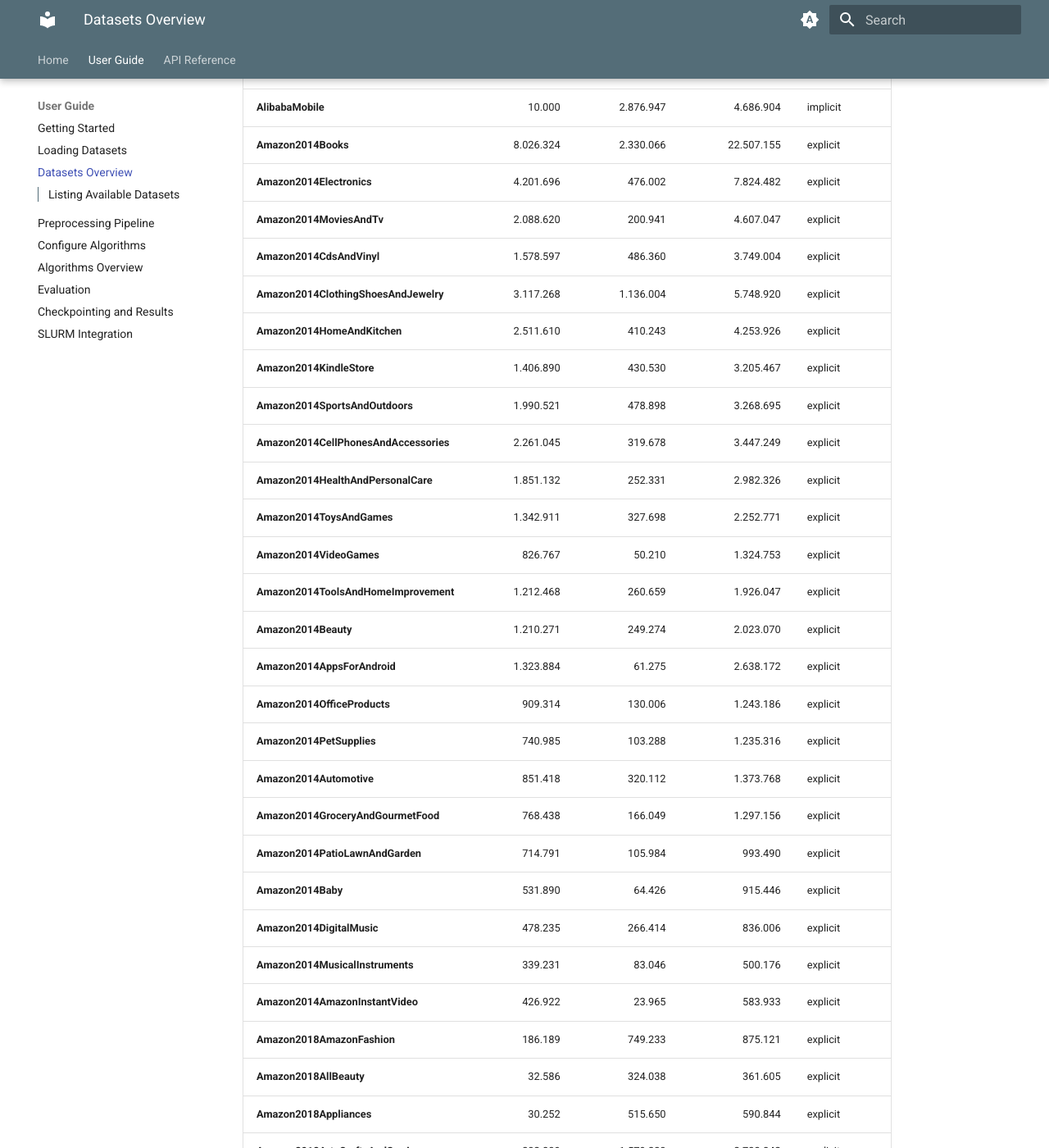
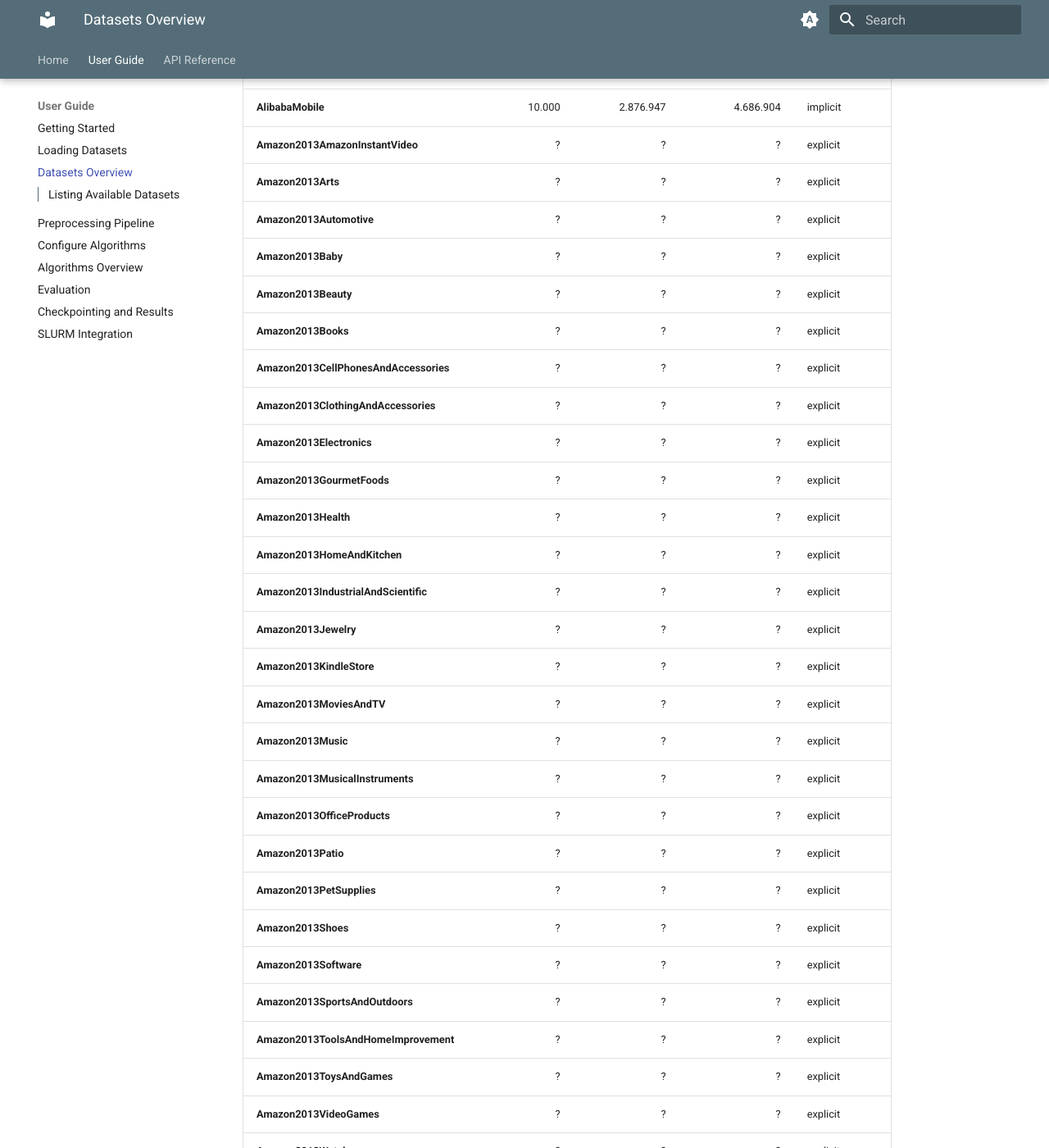
Before and after one commit to ISG-Siegen/OmniRec, an MkDocs documentation site: the page built from docs/datasets_overview.md, in a window 1280 px wide and 1400 px high, scrolled down 323 px. Shown: the whole window at 82% size. Built offline with MkDocs 1.6.1 and Material for MkDocs 9.7.7, drawn with Linux system fonts in a browser that asks for light colours; some of the changed text lies outside the part shown.

```diff
--- a/docs/datasets_overview.md
+++ b/docs/datasets_overview.md
@@ -8,32 +8,60 @@ The framework includes many built-in datasets. Use the exact name with the [`use
 | **AdressaOneWeek** | 640.503 | 20.428 | 2.817.881 | implicit |
 | **AlibabaIFashion** | 3.569.112 | 4.463.302 | 191.394.393 | implicit |
 | **AlibabaMobile** | 10.000 | 2.876.947 | 4.686.904 | implicit |
+| **Amazon2013AmazonInstantVideo** | ? | ? | ? | explicit |
+| **Amazon2013Arts** | ? | ? | ? | explicit |
+| **Amazon2013Automotive** | ? | ? | ? | explicit |
+| **Amazon2013Baby** | ? | ? | ? | explicit |
+| **Amazon2013Beauty** | ? | ? | ? | explicit |
+| **Amazon2013Books** | ? | ? | ? | explicit |
+| **Amazon2013CellPhonesAndAccessories** | ? | ? | ? | explicit |
+| **Amazon2013ClothingAndAccessories** | ? | ? | ? | explicit |
+| **Amazon2013Electronics** | ? | ? | ? | explicit |
+| **Amazon2013GourmetFoods** | ? | ? | ? | explicit |
+| **Amazon2013Health** | ? | ? | ? | explicit |
+| **Amazon2013HomeAndKitchen** | ? | ? | ? | explicit |
+| **Amazon2013IndustrialAndScientific** | ? | ? | ? | explicit |
+| **Amazon2013Jewelry** | ? | ? | ? | explicit |
+| **Amazon2013KindleStore** | ? | ? | ? | explicit |
+| **Amazon2013MoviesAndTV** | ? | ? | ? | explicit |
+| **Amazon2013Music** | ? | ? | ? | explicit |
+| **Amazon2013MusicalInstruments** | ? | ? | ? | explicit |
+| **Amazon2013OfficeProducts** | ? | ? | ? | explicit |
+| **Amazon2013Patio** | ? | ? | ? | explicit |
+| **Amazon2013PetSupplies** | ? | ? | ? | explicit |
+| **Amazon2013Shoes** | ? | ? | ? | explicit |
+| **Amazon2013Software** | ? | ? | ? | explicit |
+| **Amazon2013SportsAndOutdoors** | ? | ? | ? | explicit |
+| **Amazon2013ToolsAndHomeImprovement** | ? | ? | ? | explicit |
+| **Amazon2013ToysAndGames** | ? | ? | ? | explicit |
+| **Amazon2013VideoGames** | ? | ? | ? | explicit |
+| **Amazon2013Watches** | ? | ? | ? | explicit |
+| **Amazon2014AmazonInstantVideo** | 426.922 | 23.965 | 583.933 | explicit |
+| **Amazon2014AppsForAndroid** | 1.323.884 | 61.275 | 2.638.172 | explicit |
+| **Amazon2014Automotive** | 851.418 | 320.112 | 1.373.768 | explicit |
+| **Amazon2014Baby** | 531.890 | 64.426 | 915.446 | explicit |
+| **Amazon2014Beauty** | 1.210.271 | 249.274 | 2.023.070 | explicit |
 | **Amazon2014Books** | 8.026.324 | 2.330.066 | 22.507.155 | explicit |
+| **Amazon2014CdsAndVinyl** | 1.578.597 | 486.360 | 3.749.004 | explicit |
+| **Amazon2014CellPhonesAndAccessories** | 2.261.045 | 319.678 | 3.447.249 | explicit |
+| **Amazon2014ClothingShoesAndJewelry** | 3.117.268 | 1.136.004 | 5.748.920 | explicit |
+| **Amazon2014DigitalMusic** | 478.235 | 266.414 | 836.006 | explicit |
 | **Amazon2014Electronics** | 4.201.696 | 476.002 | 7.824.482 | explicit |
-| **Amazon2014MoviesAndTv** | 2.088.620 | 200.941 | 4.607.047 | explicit |
-| **Amazon2014CdsAndVinyl** | 1.578.597 | 486.360 | 3.749.004 | explicit |
-| **Amazon2014ClothingShoesAndJewelry** | 3.117.268 | 1.136.004 | 5.748.920 | explicit |
+| **Amazon2014GroceryAndGourmetFood** | 768.438 | 166.049 | 1.297.156 | explicit |
+| **Amazon2014HealthAndPersonalCare** | 1.851.132 | 252.331 | 2.982.326 | explicit |
 | **Amazon2014HomeAndKitchen** | 2.511.610 | 410.243 | 4.253.926 | explicit |
 | **Amazon2014KindleStore** | 1.406.890 | 430.530 | 3.205.467 | explicit |
+| **Amazon2014MoviesAndTv** | 2.088.620 | 200.941 | 4.607.047 | explicit |
+| **Amazon2014MusicalInstruments** | 339.231 | 83.046 | 500.176 | explicit |
+| **Amazon2014OfficeProducts** | 909.314 | 130.006 | 1.243.186 | explicit |
+| **Amazon2014PatioLawnAndGarden** | 714.791 | 105.984 | 993.490 | explicit |
+| **Amazon2014PetSupplies** | 740.985 | 103.288 | 1.235.316 | explicit |
 | **Amazon2014SportsAndOutdoors** | 1.990.521 | 478.898 | 3.268.695 | explicit |
-| **Amazon2014CellPhonesAndAccessories** | 2.261.045 | 319.678 | 3.447.249 | explicit |
-| **Amazon2014HealthAndPersonalCare** | 1.851.132 | 252.331 | 2.982.326 | explicit |
+| **Amazon2014ToolsAndHomeImprovement** | 1.212.468 | 260.659 | 1.926.047 | explicit |
 | **Amazon2014ToysAndGames** | 1.342.911 | 327.698 | 2.252.771 | explicit |
 | **Amazon2014VideoGames** | 826.767 | 50.210 | 1.324.753 | explicit |
-| **Amazon2014ToolsAndHomeImprovement** | 1.212.468 | 260.659 | 1.926.047 | explicit |
-| **Amazon2014Beauty** | 1.210.271 | 249.274 | 2.023.070 | explicit |
-| **Amazon2014AppsForAndroid** | 1.323.884 | 61.275 | 2.638.172 | explicit |
-| **Amazon2014OfficeProducts** | 909.314 | 130.006 | 1.243.186 | explicit |
-| **Amazon2014PetSupplies** | 740.985 | 103.288 | 1.235.316 | explicit |
-| **Amazon2014Automotive** | 851.418 | 320.112 | 1.373.768 | explicit |
-| **Amazon2014GroceryAndGourmetFood** | 768.438 | 166.049 | 1.297.156 | explicit |
-| **Amazon2014PatioLawnAndGarden** | 714.791 | 105.984 | 993.490 | explicit |
-| **Amazon2014Baby** | 531.890 | 64.426 | 915.446 | explicit |
-| **Amazon2014DigitalMusic** | 478.235 | 266.414 | 836.006 | explicit |
-| **Amazon2014MusicalInstruments** | 339.231 | 83.046 | 500.176 | explicit |
-| **Amazon2014AmazonInstantVideo** | 426.922 | 23.965 | 583.933 | explicit |
+| **Amazon2018AllBeauty** | 32.586 | 324.038 | 361.605 | explicit |
 | **Amazon2018AmazonFashion** | 186.189 | 749.233 | 875.121 | explicit |
-| **Amazon2018AllBeauty** | 32.586 | 324.038 | 361.605 | explicit |
 | **Amazon2018Appliances** | 30.252 | 515.650 | 590.844 | explicit |
 | **Amazon2018ArtsCraftsAndSewing** | 302.809 | 1.579.230 | 2.733.842 | explicit |
 | **Amazon2018Automotive** | 925.387 | 3.873.247 | 7.815.540 | explicit |
@@ -93,12 +121,37 @@ The framework includes many built-in datasets. Use the exact name with the [`use
 | **Amazon2023SubscriptionBoxes** | 15.200 | 641 | 16.200 | explicit |
 | **Amazon2023ToolsAndHomeImprovement** | 12.200.000 | 1.500.000 | 27.000.000 | explicit |
 | **Amazon2023ToysAndGames** | 8.100.000 | 890.700 | 16.300.000 | explicit |
+| **Amazon2023Unknown** | 23.100.000 | 13.200.000 | 63.800.000 | explicit |
 | **Amazon2023VideoGames** | 2.800.000 | 137.200 | 4.600.000 | explicit |
-| **Amazon2023Unknown** | 23.100.000 | 13.200.000 | 63.800.000 | explicit |
+| **AmazonMP3** | ? | ? | ? | ? |
+| **AmazonRatings** | ? | ? | ? | ? |
 | **Anime** | 73.515 | 11.200 | 7.813.730 | explicit |
 | **BeerAdvocate** | 33.388 | 66.055 | 1.571.808 | explicit |
-| **RateBeer** | 29.265 | 110.369 | 2.855.232 | explicit |
 | **Behance** | 63.497 | 178.788 | 1.000.000 | implicit |
+| **BookCrossing** | ? | ? | ? | explicit |
+| **CiaoDVD** | ? | ? | ? | ? |
+| **CiteULikeA** | ? | ? | ? | implicit |
+| **CiteULikeT** | ? | ? | ? | implicit |
+| **DeliveryHeroSE** | ? | ? | ? | implicit |
+| **DeliveryHeroSG** | ? | ? | ? | implicit |
+| **DeliveryHeroTW** | ? | ? | ? | implicit |
+| **DianpingSequentialRec** | ? | ? | ? | implicit |
+| **DianpingSocialRec** | ? | ? | ? | ? |
+| **DoubanBook** | ? | ? | ? | ? |
+| **DoubanMovie** | ? | ? | ? | ? |
+| **DoubanMusic** | ? | ? | ? | ? |
+| **DoubanShort** | ? | ? | ? | ? |
+| **FilmTrust** | ? | ? | ? | ? |
+| **Frappe** | ? | ? | ? | implicit |
+| **GoodreadsChildren** | ? | ? | ? | explicit |
+| **GoodreadsComicsAndGraphic** | ? | ? | ? | explicit |
+| **GoodreadsFantasyAndParanormal** | ? | ? | ? | explicit |
+| **GoodreadsHistoryAndBiography** | ? | ? | ? | explicit |
+| **GoodreadsMysteryThrillerAndCrime** | ? | ? | ? | explicit |
+| **GoodreadsPoetry** | ? | ? | ? | explicit |
+| **GoodreadsRomance** | ? | ? | ? | explicit |
+| **GoodreadsYoungAdult** | ? | ? | ? | explicit |
+| **GoogleLocal2018** | ? | ? | ? | ? |
 | **GoogleLocal2021Alabama** | 2.077.087 | 74.600 | 8.803.325 | explicit |
 | **GoogleLocal2021Alaska** | 278.695 | 12.689 | 1.032.752 | explicit |
 | **GoogleLocal2021Arizona** | 4.020.106 | 108.062 | 18.006.480 | explicit |
@@ -152,14 +205,31 @@ The framework includes many built-in datasets. Use the exact name with the [`use
 | **GoogleLocal2021Wyoming** | 392.550 | 12.016 | 1.112.674 | explicit |
 | **Gowalla** | 107.092 | 1.280.969 | 3.981.334 | implicit |
 | **HetrecLastFM** | 1.892 | 12.523 | 71.064 | implicit |
+| **Jester1_1** | ? | ? | ? | explicit |
+| **Jester1_2** | ? | ? | ? | explicit |
+| **Jester1_3** | ? | ? | ? | explicit |
+| **Jester2** | ? | ? | ? | explicit |
+| **Jester2Plus** | ? | ? | ? | explicit |
+| **Jester3** | ? | ? | ? | explicit |
+| **Jester4** | ? | ? | ? | explicit |
+| **Libimseti** | ? | ? | ? | ? |
 | **MovieLens100K** | 943 | 1.682 | 100.000 | explicit |
+| **MovieLens10M** | 69.878 | 10.677 | 10.000.054 | explicit |
 | **MovieLens1BSynthetic** | 2.197.225 | 855.723 | 1.226.159.268 | implicit |
+| **MovieLens1M** | 6.040 | 3.706 | 1.000.209 | explicit |
 | **MovieLens20M** | 138.493 | 26.744 | 20.000.263 | explicit |
 | **MovieLens25M** | 162.541 | 59.047 | 25.000.095 | explicit |
 | **MovieLensLatest** | 330.975 | 83.239 | 33.832.162 | explicit |
 | **MovieLensLatestSmall** | 610 | 9.724 | 100.836 | explicit |
-| **MovieLens1M** | 6.040 | 3.706 | 1.000.209 | explicit |
-| **MovieLens10M** | 69.878 | 10.677 | 10.000.054 | explicit |
+| **RateBeer** | 29.265 | 110.369 | 2.855.232 | explicit |
+| **StackOverflow** | ? | ? | ? | ? |
+| **SteamAustralianLibraries** | ? | ? | ? | implicit |
+| **SteamAustralianReviews** | ? | ? | ? | implicit |
+| **SteamRecommendations** | ? | ? | ? | implicit |
+| **SteamReviews** | ? | ? | ? | implicit |
+| **TripAdvisor** | ? | ? | ? | ? |
+| **WikiLens** | ? | ? | ? | ? |
+| **YahooSongs** | ? | ? | ? | ? |
 | **Yelp2018** | 1.326.101 | 174.567 | 5.261.667 | explicit |
 | **Yelp2019** | 1.637.138 | 192.606 | 6.461.396 | explicit |
 | **Yelp2020** | 1.968.703 | 209.393 | 7.735.091 | explicit |
```
Also changed, not shown: other parts of docs/datasets_overview.md (+1 -1 lines), docs/API_references.md (+5 -0 lines), docs/preprocessing.md (+16 -10 lines), 1 other file.
